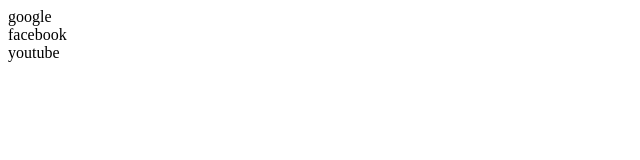
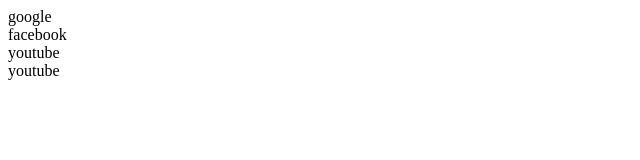
Before and after one commit to cholagomol/pppp, a plain HTML site: page index.html in a window 1280 px wide. Shown: the full height of the page, 0-640 px from the left. Drawn offline with Linux system fonts and the light colour scheme.

```diff
--- a/index.html
+++ b/index.html
@@ -10,5 +10,6 @@
   <div>google</div>
   <div>facebook</div>
     <div>youtube</div>
+    <div>youtube</div>
 </body>
 </html>
```
